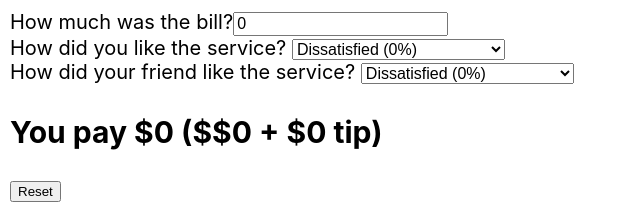
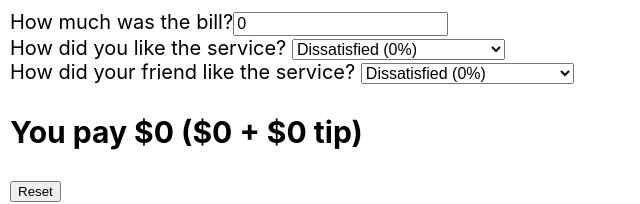
Before and after one commit to SenseiZarkoDukic/tip-calculator, a React (Create React App) app: page / in a window 1280 px wide. Shown: the top 204 px of the page, without its empty margins (0-640 px from the left). Built offline with nearby package versions, Linux system fonts and the light colour scheme.

Commit message:
Cleanning the code

```diff
--- a/src/App.js
+++ b/src/App.js
@@ -68,7 +68,7 @@ function Output({ bill, totalTip, totalPayment }) {
     <div>
       <p className="output">
         <strong>
-          You pay ${totalPayment} ($${bill} + ${totalTip} tip)
+          You pay ${totalPayment} (${bill} + ${totalTip} tip)
         </strong>
       </p>
     </div>
```
